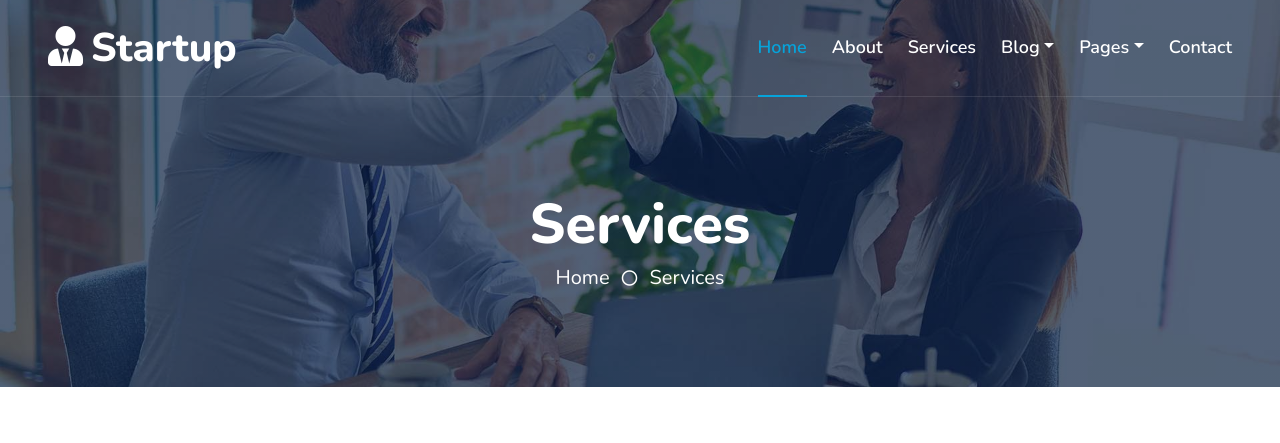
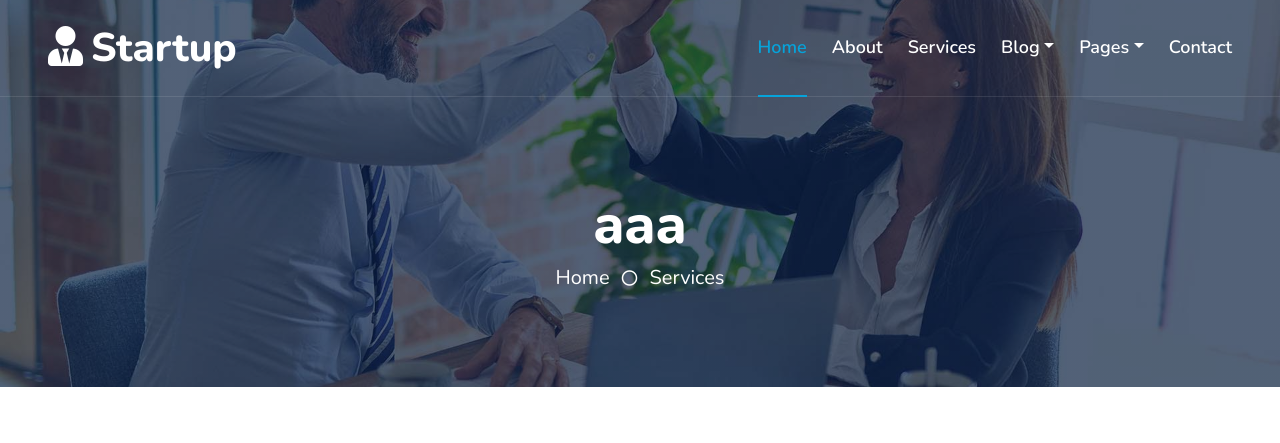
Before and after one commit to atul8727/wabwaynew, a PHP site: page /service.php in a window 1280 px wide. Shown: the part 46-489 px from the top of the page. Run offline with PHP 8.4, Linux system fonts and the light colour scheme; some libraries are stand-ins or nearby versions.

```diff
--- a/service.php
+++ b/service.php
@@ -51,7 +51,7 @@
         <div class="container-fluid bg-primary py-5 bg-header" style="margin-bottom: 90px;">
             <div class="row py-5">
                 <div class="col-12 pt-lg-5 mt-lg-5 text-center">
-                    <h1 class="display-4 text-white animated zoomIn">Services</h1>
+                    <h1 class="display-4 text-white animated zoomIn">aaa</h1>
                     <a href="" class="h5 text-white">Home</a>
                     <i class="far fa-circle text-white px-2"></i>
                     <a href="" class="h5 text-white">Services</a>
```
